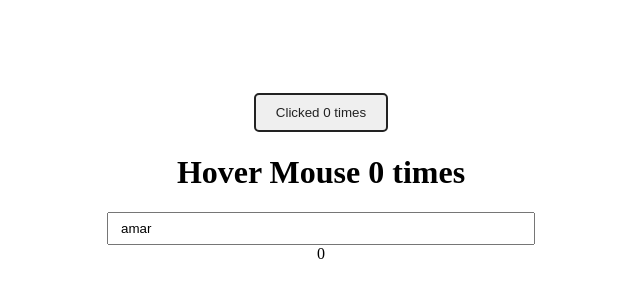
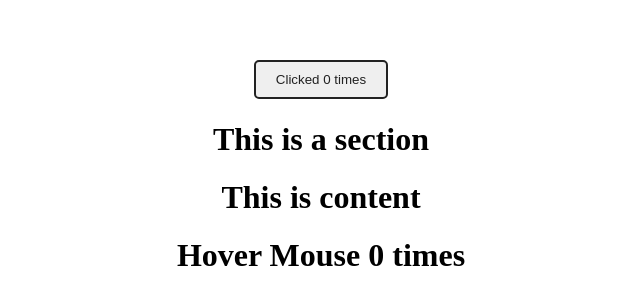
Before and after one commit to TahirAhmad01/my-react, a React (Create React App) app: page / in a window 1280 px wide. Shown: the part 230-534 px from the top of the page, without its empty margins (319-959 px from the left). Built offline with nearby package versions, Linux system fonts and the light colour scheme.

Commit message:
React Contex Api

```diff
--- a/src/App.js
+++ b/src/App.js
@@ -1,29 +1,18 @@
 import React from 'react';
 import ButtonCounter from './component/clickCounter';
 import './component/css/style.css';
-import Focus from './component/focus';
 import Counter from './component/Hoc/counter';
-import HoverCounter from './component/hoverCounter';
+import Section from './component/Hoc/section';
 
 function App() {
     return (
         <div className="app">
-            {/* <ButtonCounter />
-            <HoverCounter /> */}
-            {/* <User name={(IsLoggedIn) => (IsLoggedIn ? 'Tahir Ahmad' : 'Guest')} /> */}
             <Counter>
                 {(count, numIncrement) => (
                     <ButtonCounter count={count} numIncrement={numIncrement} />
                 )}
             </Counter>
-            <Counter>
-                {(count, numIncrement) => (
-                    <HoverCounter count={count} numIncrement={numIncrement} />
-                )}
-            </Counter>
-            <Counter>
-                {(onFocus, numIncrement) => <Focus count={onFocus} numIncrement={numIncrement} />}
-            </Counter>
+            <Section />
         </div>
     );
 }
--- /dev/null
+++ b/src/component/Hoc/content.js
@@ -0,0 +1,16 @@
+import React from 'react';
+import HoverCounter from '../hoverCounter';
+import Counter from './counter';
+
+export default function Content() {
+    return (
+        <div>
+            <h1>This is content </h1>
+            <Counter>
+                {(counter, numIncrement) => (
+                    <HoverCounter count={counter} numIncrement={numIncrement} />
+                )}
+            </Counter>
+        </div>
+    );
+}
--- /dev/null
+++ b/src/component/Hoc/section.js
@@ -0,0 +1,11 @@
+import React from 'react';
+import Content from './content';
+
+export default function Section() {
+    return (
+        <div>
+            <h1>This is a section</h1>
+            <Content />
+        </div>
+    );
+}
```
